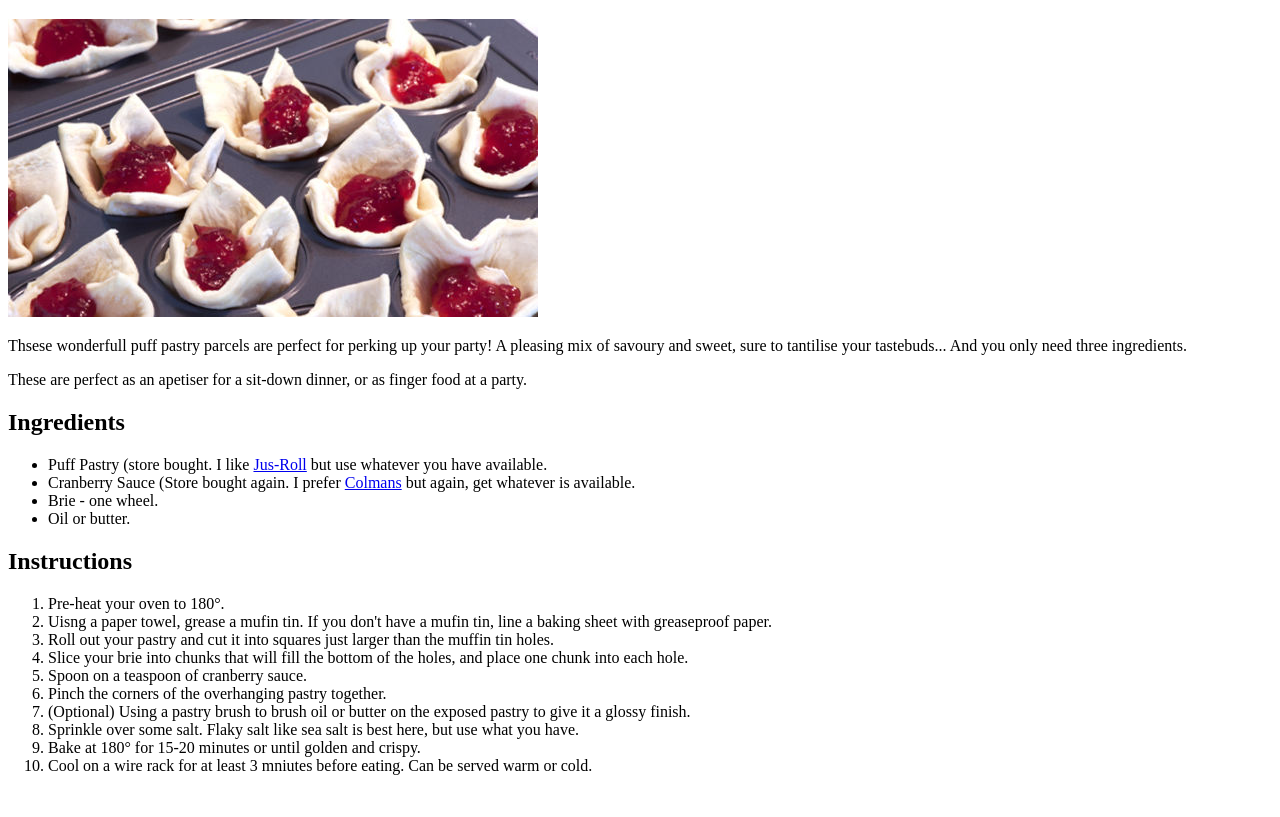
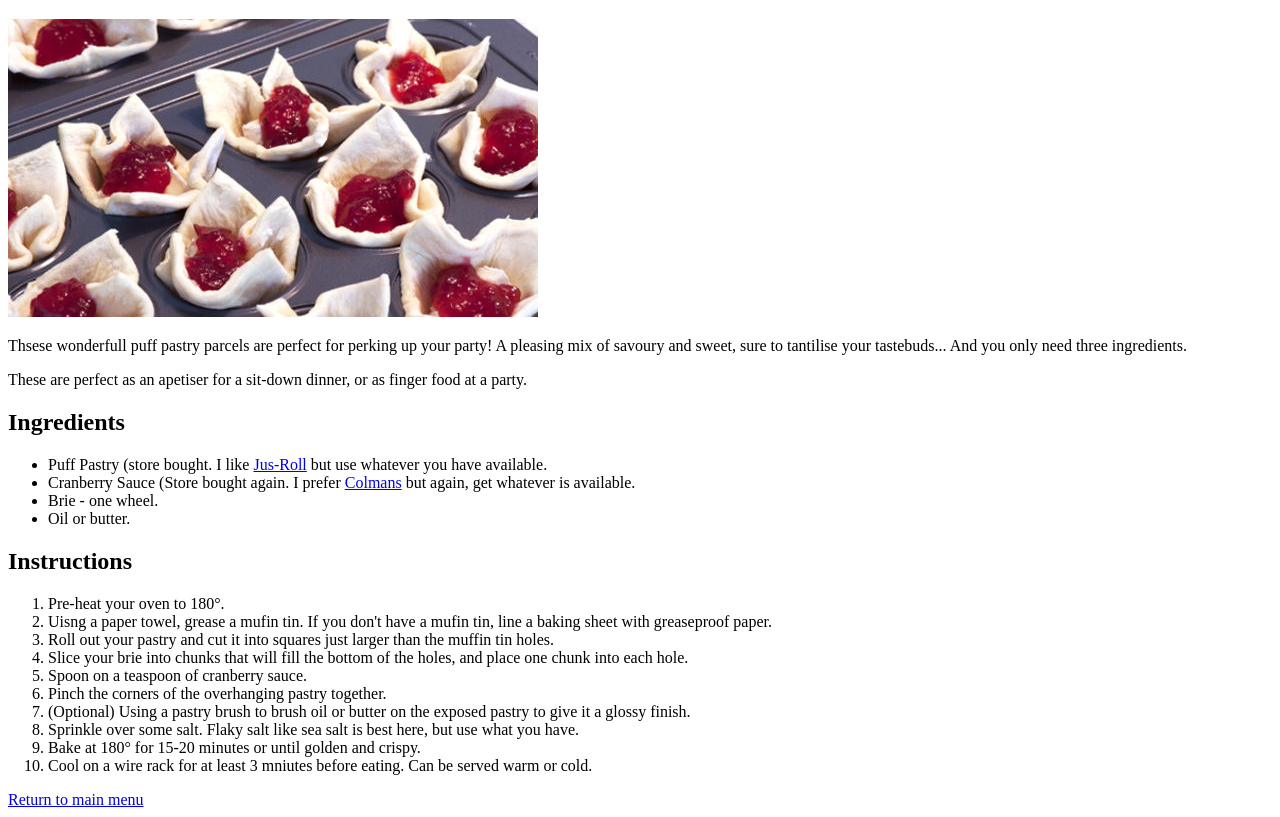
Before and after one commit to JakeJHurt/odin-recipes, a plain HTML site: page recipes/brie-cranberry-puffs.html in a window 1280 px wide. Shown: the part 61-878 px from the top of the page. Before the commit the page ends 852 px from the top, so only its background shows below. Drawn offline with Linux system fonts and the light colour scheme.

Commit message:
Added return to main menu button to recipe pages

```diff
--- a/recipes/brie-cranberry-puffs.html
+++ b/recipes/brie-cranberry-puffs.html
@@ -34,5 +34,7 @@
         <li>Bake at 180&deg; for 15-20 minutes or until golden and crispy.</li>
         <li>Cool on a wire rack for at least 3 mniutes before eating. Can be served warm or cold.</li>
     </ol>
+
+    <a href="../index.html">Return to main menu</a>
 </body>
 </html>
```
Also changed, not shown: recipes/green-bean-caserole.html (+1 -0 lines), recipes/roast-potatoes.html (+1 -0 lines).
